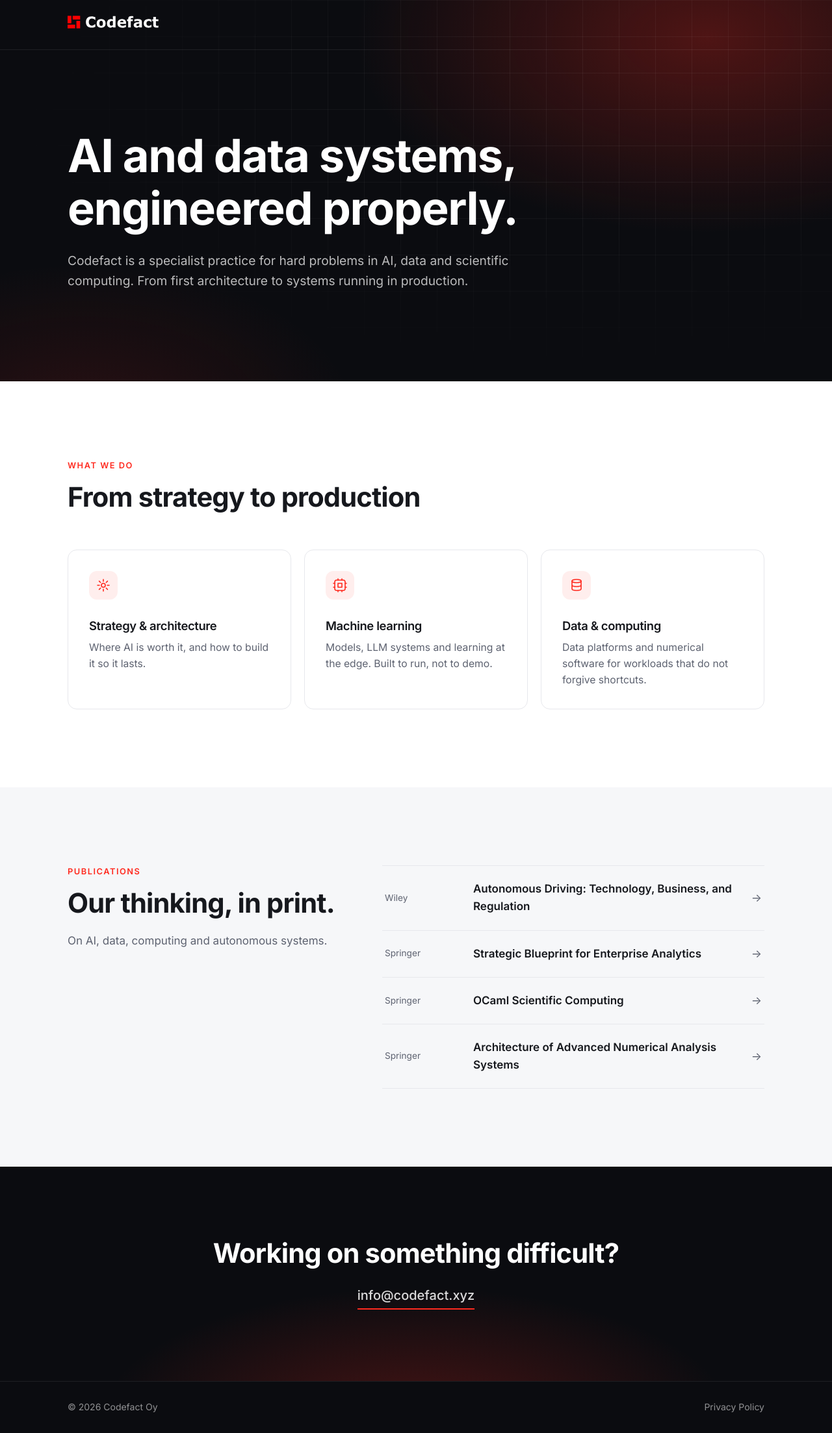
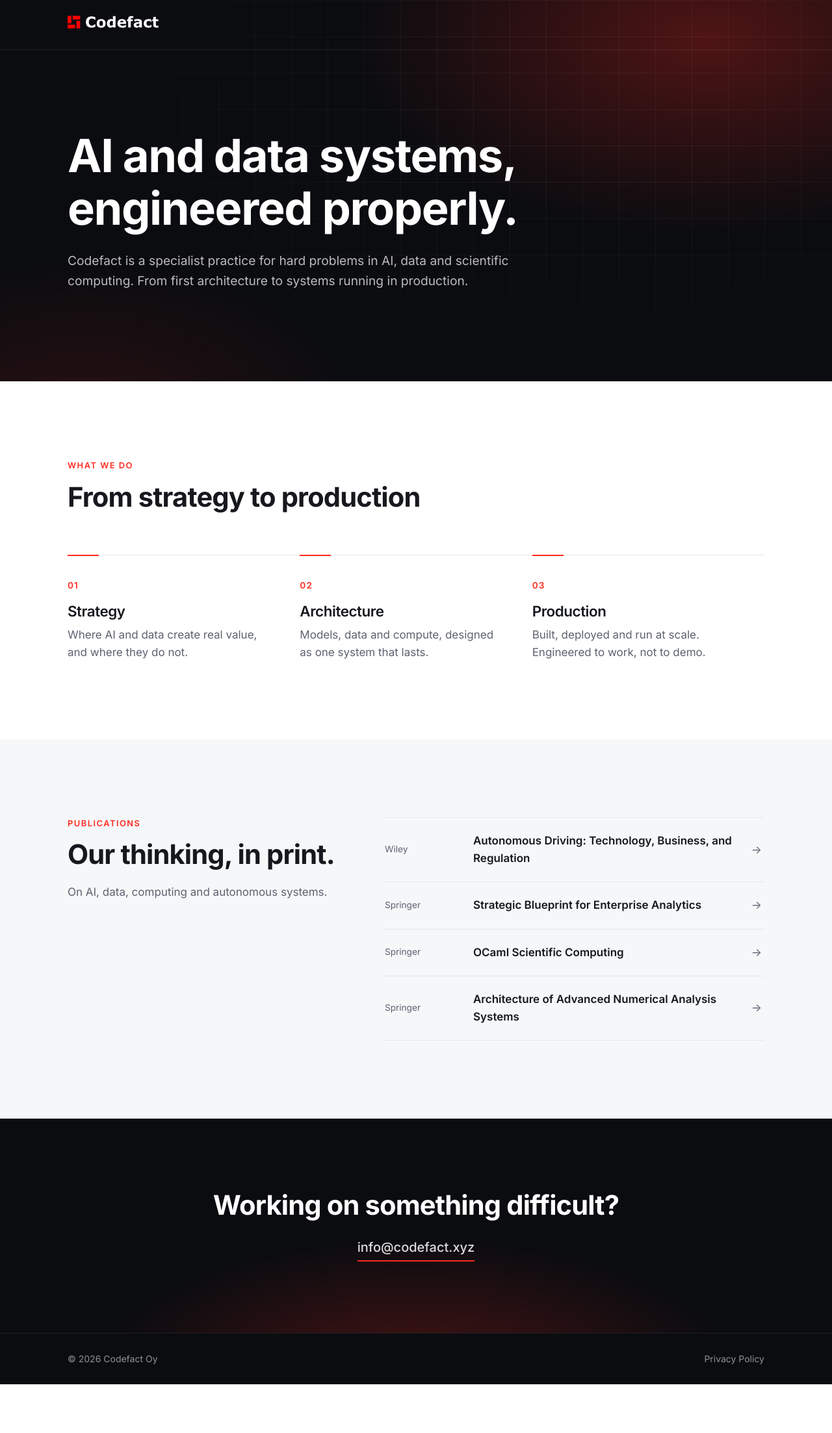
Before and after one commit to ryanrhymes/codefact.xyz, a Jekyll site: the page built from index.html, in a window 1280 px wide. Shown: the whole page at 65% size. Built offline with Jekyll 4.4.1, drawn with Linux system fonts in a browser that asks for light colours; after the commit the page ends 2131 px from its top, so only the background shows below that.

Commit message:
Present services as three steps from strategy to production
Co-authored-by: Cursor <cursoragent@cursor.com>

```diff
--- a/assets/css/style.css
+++ b/assets/css/style.css
@@ -5,7 +5,6 @@
   --line: #e7e8ec;
   --bg-muted: #f6f7f9;
   --accent: #ff2a1f;
-  --radius: 14px;
   --max: 1120px;
 }
 
@@ -81,32 +80,27 @@ h1, h2, h3 { margin: 0; line-height: 1.15; letter-spacing: -0.02em; }
 .section-muted { background: var(--bg-muted); }
 .section-title { max-width: 18em; font-size: clamp(1.9rem, 3.5vw, 2.6rem); font-weight: 700; }
 
-.cards {
+.steps {
+  list-style: none;
+  margin: 64px 0 0;
+  padding: 0;
   display: grid;
   grid-template-columns: repeat(3, 1fr);
-  gap: 20px;
-  margin-top: 56px;
+  border-top: 1px solid var(--line);
 }
-.card {
-  padding: 32px;
-  border: 1px solid var(--line);
-  border-radius: var(--radius);
-  background: #fff;
+.steps li { position: relative; padding: 32px 40px 0 0; }
+.steps li::before {
+  content: "";
+  position: absolute;
+  top: -1px;
+  left: 0;
+  width: 48px;
+  height: 2px;
+  background: var(--accent);
 }
-.card h3 { margin: 22px 0 10px; font-size: 1.15rem; font-weight: 600; }
-.card p { margin: 0; color: var(--muted); font-size: 0.98rem; }
-.icon {
-  width: 44px;
-  height: 44px;
-  padding: 10px;
-  border-radius: 12px;
-  background: rgba(255, 42, 31, 0.08);
-  fill: none;
-  stroke: var(--accent);
-  stroke-width: 1.6;
-  stroke-linecap: round;
-  stroke-linejoin: round;
-}
+.step-number { font-size: 0.85rem; font-weight: 600; letter-spacing: 0.08em; color: var(--accent); }
+.steps h3 { margin: 14px 0 10px; font-size: 1.4rem; font-weight: 600; }
+.steps p { margin: 0; max-width: 22em; color: var(--muted); }
 
 /* Books */
 .split { display: grid; grid-template-columns: 5fr 7fr; gap: 64px; align-items: start; }
@@ -157,15 +151,15 @@ h1, h2, h3 { margin: 0; line-height: 1.15; letter-spacing: -0.02em; }
 .prose a { color: var(--accent); }
 
 @media (max-width: 880px) {
-  .cards { grid-template-columns: 1fr; }
+  .steps { grid-template-columns: 1fr; border-top: 0; }
+  .steps li { padding: 28px 0 36px; border-top: 1px solid var(--line); }
   .split { grid-template-columns: 1fr; gap: 40px; }
 }
 
 @media (max-width: 640px) {
   .hero { padding: 150px 0 96px; }
   .section { padding: 80px 0; }
-  .cards { margin-top: 40px; }
-  .card { padding: 26px; }
+  .steps { margin-top: 40px; }
   .books a { grid-template-columns: 1fr auto; gap: 4px 16px; }
   .book-meta { grid-column: 1 / -1; }
   .cta { padding: 80px 0; }
--- a/index.html
+++ b/index.html
@@ -13,23 +13,23 @@ dark_header: true
   <div class="container">
     <p class="eyebrow">What we do</p>
     <h2 class="section-title">From strategy to production</h2>
-    <div class="cards">
-      <article class="card">
-        <svg class="icon" viewBox="0 0 24 24" aria-hidden="true"><path d="M12 3v3M12 18v3M3 12h3M18 12h3M5.6 5.6l2.1 2.1M16.3 16.3l2.1 2.1M5.6 18.4l2.1-2.1M16.3 7.7l2.1-2.1"/><circle cx="12" cy="12" r="3"/></svg>
-        <h3>Strategy &amp; architecture</h3>
-        <p>Where AI is worth it, and how to build it so it lasts.</p>
-      </article>
-      <article class="card">
-        <svg class="icon" viewBox="0 0 24 24" aria-hidden="true"><rect x="4" y="4" width="16" height="16" rx="3"/><path d="M9 9h6v6H9zM9 2v2M15 2v2M9 20v2M15 20v2M2 9h2M2 15h2M20 9h2M20 15h2"/></svg>
-        <h3>Machine learning</h3>
-        <p>Models, LLM systems and learning at the edge. Built to run, not to demo.</p>
-      </article>
-      <article class="card">
-        <svg class="icon" viewBox="0 0 24 24" aria-hidden="true"><ellipse cx="12" cy="5.5" rx="7" ry="2.5"/><path d="M5 5.5v6c0 1.4 3.1 2.5 7 2.5s7-1.1 7-2.5v-6M5 11.5v6c0 1.4 3.1 2.5 7 2.5s7-1.1 7-2.5v-6"/></svg>
-        <h3>Data &amp; computing</h3>
-        <p>Data platforms and numerical software for workloads that do not forgive shortcuts.</p>
-      </article>
-    </div>
+    <ol class="steps">
+      <li>
+        <span class="step-number">01</span>
+        <h3>Strategy</h3>
+        <p>Where AI and data create real value, and where they do not.</p>
+      </li>
+      <li>
+        <span class="step-number">02</span>
+        <h3>Architecture</h3>
+        <p>Models, data and compute, designed as one system that lasts.</p>
+      </li>
+      <li>
+        <span class="step-number">03</span>
+        <h3>Production</h3>
+        <p>Built, deployed and run at scale. Engineered to work, not to demo.</p>
+      </li>
+    </ol>
   </div>
 </section>
 
```
